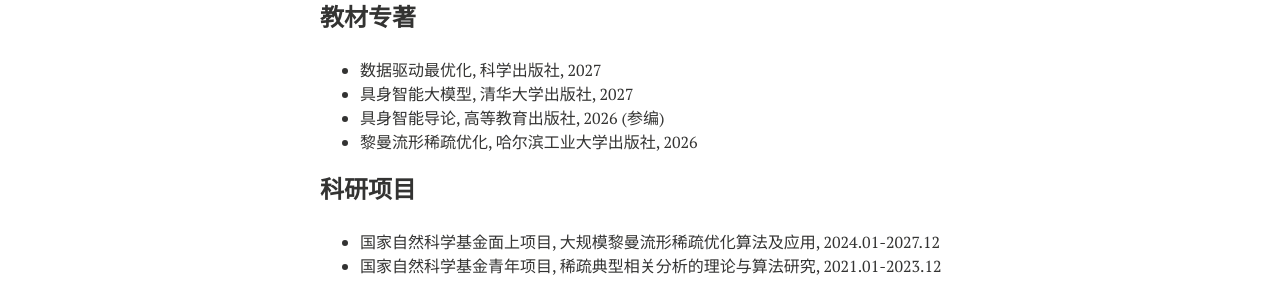
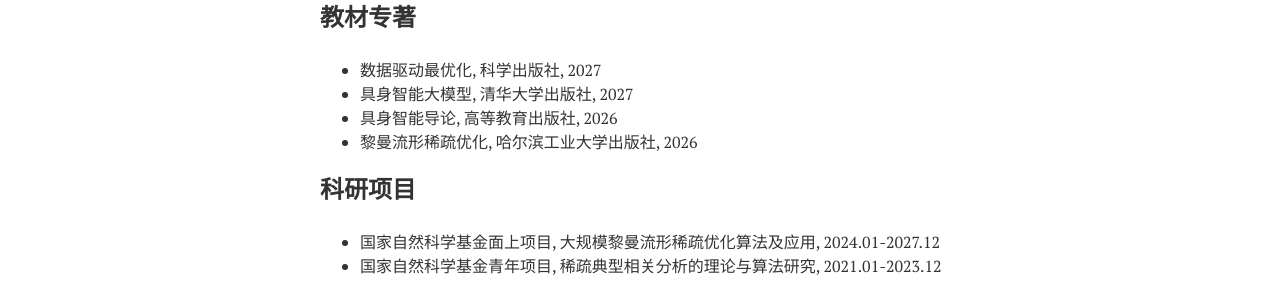
Before and after one commit to xianchaoxiu/xianchaoxiu.github.io, a Jekyll site: the page built from chinese/index.md, in a window 1280 px wide. Shown: the part 737-1035 px from the top of the page. Built offline with Jekyll 4.4.1, drawn with Linux system fonts in a browser that asks for light colours; nearby versions of some CDN libraries.

Commit message:
Update index.md

```diff
--- a/chinese/index.md
+++ b/chinese/index.md
@@ -36,7 +36,7 @@ share: false
 ### 教材专著
 * 数据驱动最优化, 科学出版社, 2027 <br>
 * 具身智能大模型, 清华大学出版社, 2027 <br>
-* 具身智能导论, 高等教育出版社, 2026 (参编) <br>
+* 具身智能导论, 高等教育出版社, 2026 <br>
 * 黎曼流形稀疏优化, 哈尔滨工业大学出版社, 2026 <br>
 
 
```
